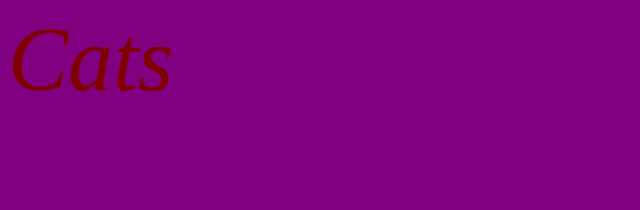
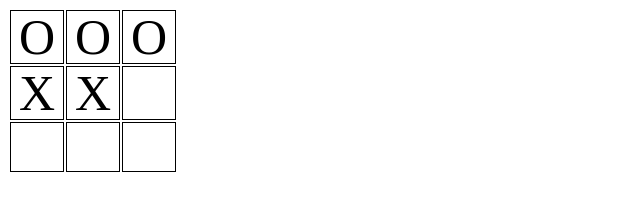
Before and after one commit to sophia-sasc/sophia-tic-tac-toe, a website: page index.html in a window 1280 px wide. Shown: the whole page, without its empty margins (0-640 px from the left). Drawn offline with Linux system fonts and the light colour scheme.

Commit message:
Update index.html

```diff
--- a/index.html
+++ b/index.html
@@ -1,12 +1,41 @@
-<style type="text/css">
-	body {
-		color: Maroon;
-		background-color: Purple;
-
-		">Cats</h1>
-border-color: White;
-		font-style: italic;
-		font-size: 90px
-	}
+<style>
+  td {
+    border: 1px solid black;
+    font-size: 50px;
+    height: 50px;
+    line-height: 50px;
+    text-align: center;
+    width: 50px;
+  }
 </style>
-Cats
+<table>
+	<tr>
+		<td class="O">
+      O
+		</td>
+		<td class="O">
+      O
+		</td>
+		<td class="O">
+      O
+		</td>
+	</tr>
+	<tr>
+		<td class="X">
+      X
+		</td>
+		<td class="X">
+      X
+		</td>
+		<td>
+		</td>
+	</tr>
+	<tr>
+		<td>
+		</td>
+		<td>
+		</td>
+		<td>
+		</td>
+	</tr>
+</table>
```
